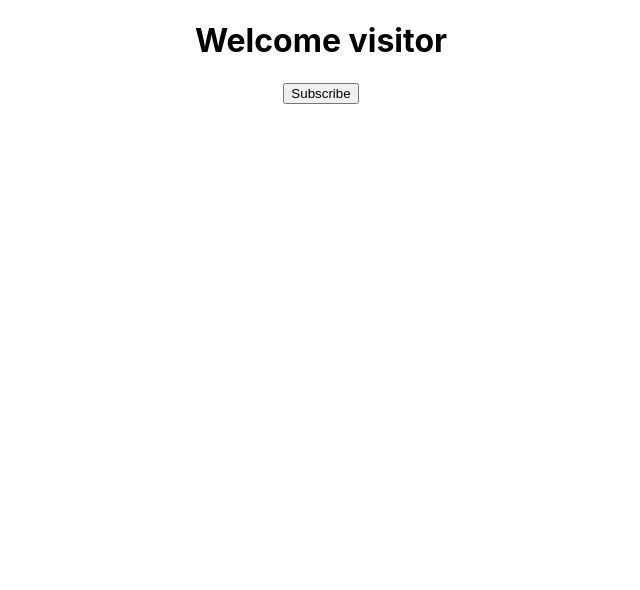
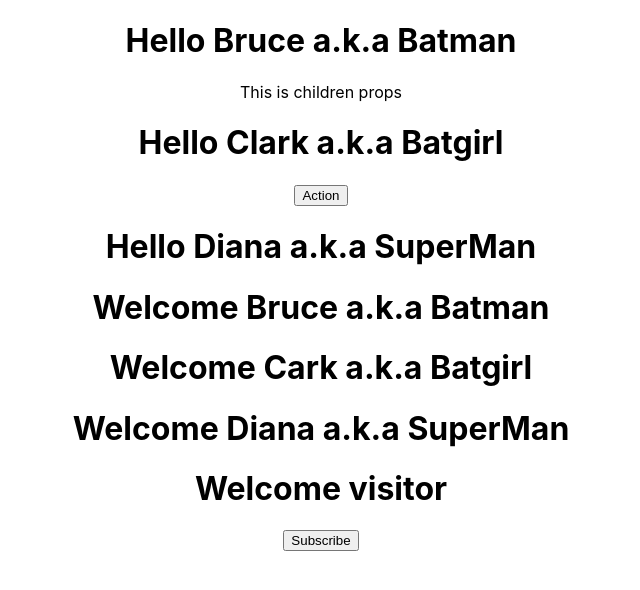
Before and after one commit to Pasindu-Lakmal/LearnReact, a React (Create React App) app in the folder first-app/: page / in a window 1280 px wide. Shown: the top 590 px of the page, without its empty margins (319-959 px from the left). Built offline with nearby package versions, Linux system fonts and the light colour scheme.

Commit message:
check my pc

```diff
--- a/first-app/src/App.js
+++ b/first-app/src/App.js
@@ -8,7 +8,7 @@ import Message from "./componrnts/Message";
 function App() {
   return (
     <div className="App">
-      {/* <Greet name="Bruce" heroName="Batman">
+      <Greet name="Bruce" heroName="Batman">
         <p>This is children props</p>
       </Greet>
       <Greet name="Clark" heroName="Batgirl">
@@ -19,7 +19,7 @@ function App() {
 
       <Welcome name="Bruce" heroName="Batman" />
       <Welcome name="Cark" heroName="Batgirl" />
-      <Welcome name="Diana" heroName="SuperMan" /> */}
+      <Welcome name="Diana" heroName="SuperMan" />
 
       <Message />
       {/* <Hello /> */}
```
